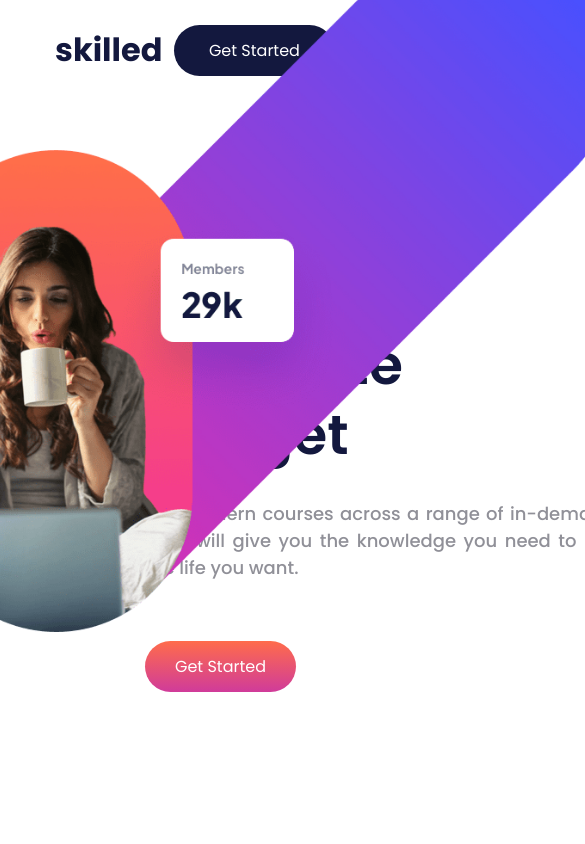
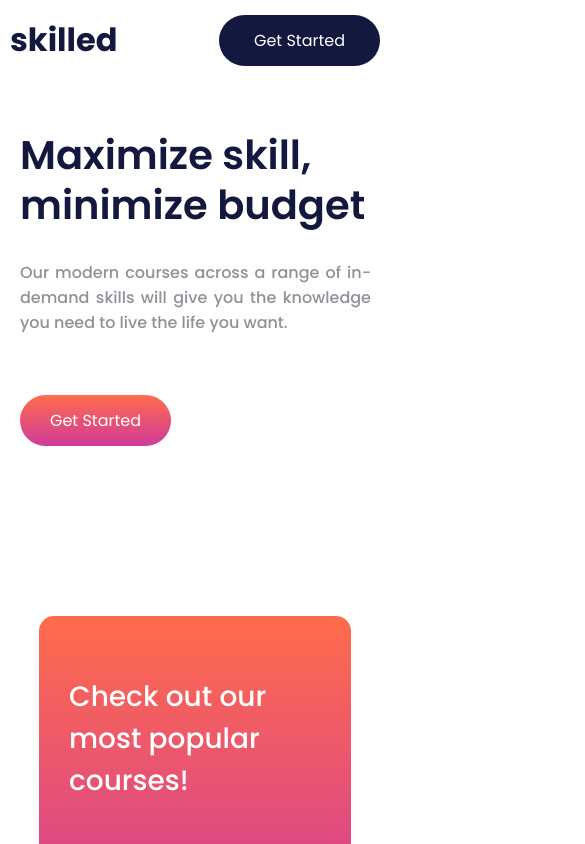
Before and after one commit to mohd-shafi-01/E-Learning_Landing_Page, a plain HTML site: page index.html in a window 390 px wide. Shown: the top 844 px of the page, 585 px wide, since content can reach past the window. Drawn offline with Linux system fonts and the light colour scheme.

Commit message:
Work on mobile responsiveness

```diff
--- a/style.css
+++ b/style.css
@@ -34,7 +34,6 @@ body {
   display: flex;
   justify-content: space-between;
   align-items: center;
-
 }
 
 .logo {
@@ -218,3 +217,36 @@ footer {
 
 
 /********************************* Responsive Design *********************************/
+
+@media only screen and (max-width: 768px) {
+  .header {
+    width: 100%;
+    padding: 0px 10px;
+    align-items: center;
+  }
+
+  .navbar {
+    width: 100%;
+    margin-top: 10px;
+  }
+
+  .hero-img {
+    display: none;
+  }
+
+  .hero-content1 {
+    width: 90%;
+    margin-left: 20px;
+    margin-top: 60px;
+  }
+
+  .hero-content1 h1 {
+    font-size: 40px;
+    line-height: 50px;
+  }
+
+  .hero-content1 p {
+    width: 100%;
+    font-size: 16px;
+  }
+}
```
